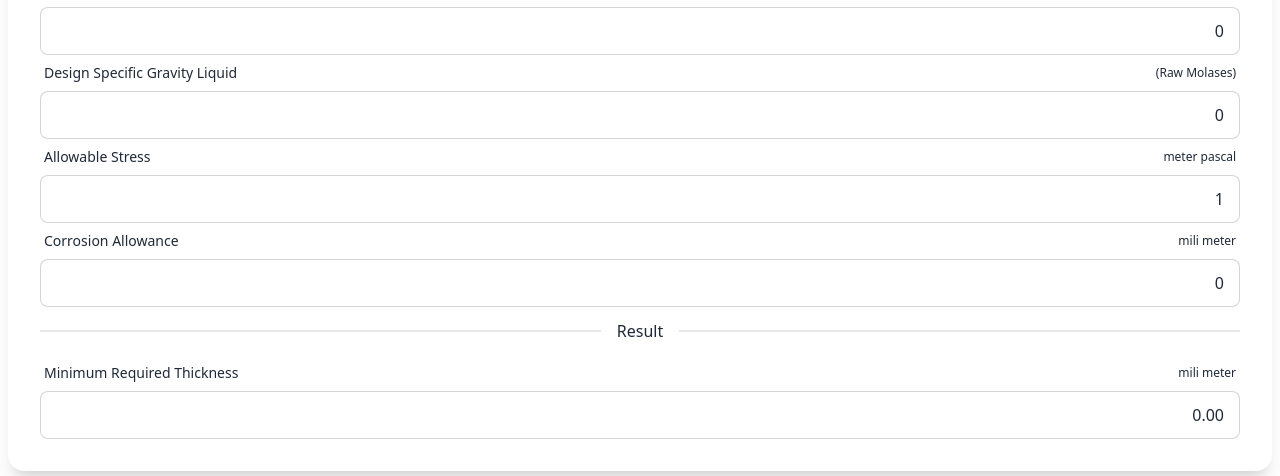
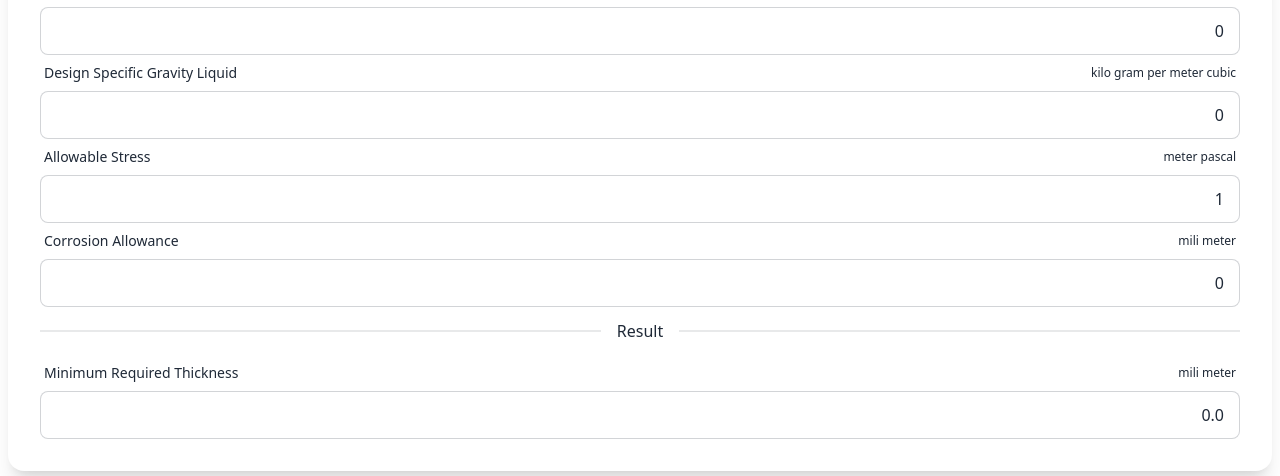
Before and after one commit to azamaulanaaa/ariestama, a Next.js app: page /calculator/safety in a window 1280 px wide. Shown: the part 321-797 px from the top of the page. Built offline with nearby package versions, Linux system fonts and the light colour scheme.

Commit message:
fix(calculator): change unit in tanki timbun thickness
- Design Specific Gravity Liquid should be a density thus kilo gram per meter cubic
- change Minimum Required Thickness to 1 after decimal delimiter

```diff
--- a/src/app/calculator/safety/_components/tangki_timbun/thickness.tsx
+++ b/src/app/calculator/safety/_components/tangki_timbun/thickness.tsx
@@ -21,7 +21,7 @@ const Thickness = () => {
         corrosionAllowable,
       );
 
-      return result.toFixed(2);
+      return result.toFixed(1);
     } catch (error) {
       return NaN;
     }
@@ -67,7 +67,7 @@ const Thickness = () => {
       <label className="form-control w-full">
         <div className="label">
           <span className="label-text">Design Specific Gravity Liquid</span>
-          <span className="label-text-alt">(Raw Molases)</span>
+          <span className="label-text-alt">kilo gram per meter cubic</span>
         </div>
         <input
           type="number"
```
